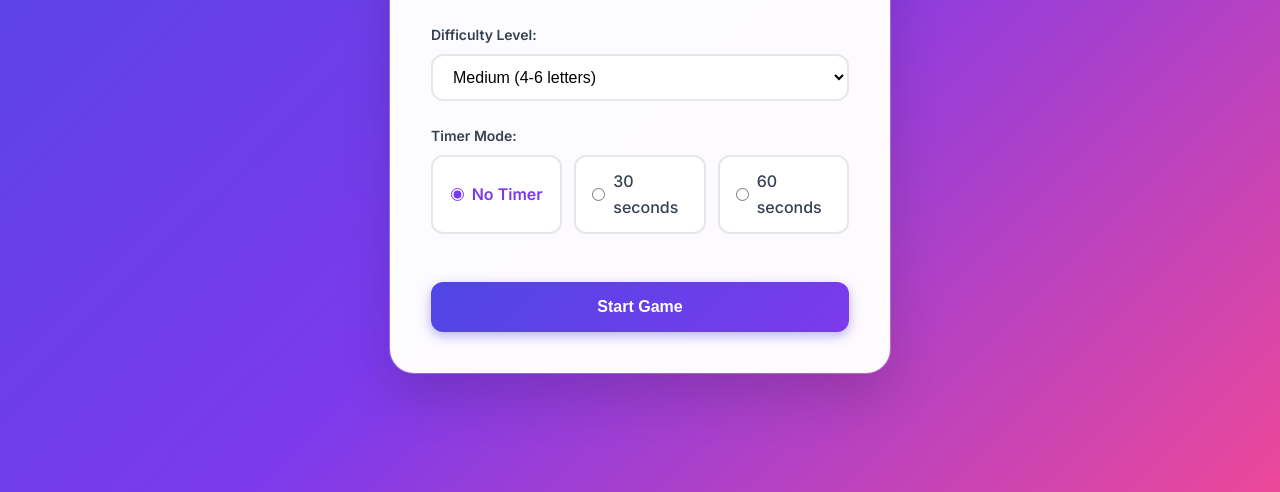
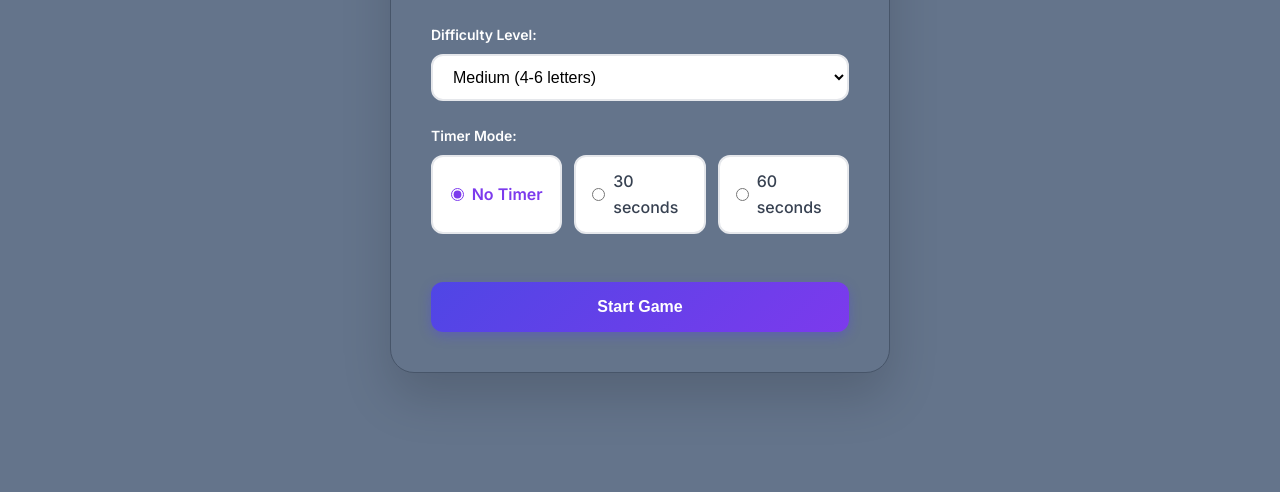
Before and after one commit to KingAvalon01/Wordscambler, a website: page index.html in a window 1280 px wide. Shown: the part 308-800 px from the top of the page. Drawn offline with Linux system fonts and the light colour scheme.

Commit message:
Change to solid slate gray design with white labels

```diff
--- a/style.css
+++ b/style.css
@@ -6,7 +6,7 @@
 
 body {
     font-family: 'Inter', -apple-system, BlinkMacSystemFont, 'Segoe UI', Roboto, sans-serif;
-    background: linear-gradient(135deg, #4f46e5 0%, #7c3aed 50%, #ec4899 100%);
+    background: #64748b;
     min-height: 100vh;
     display: flex;
     justify-content: center;
@@ -16,16 +16,15 @@ body {
 }
 
 .game-container {
-    background: rgba(255, 255, 255, 0.98);
-    backdrop-filter: blur(25px);
+    background: #64748b;
     border-radius: 24px;
     padding: 40px;
-    box-shadow: 0 25px 50px rgba(0, 0, 0, 0.15), 0 0 0 1px rgba(255, 255, 255, 0.3);
+    box-shadow: 0 25px 50px rgba(0, 0, 0, 0.15);
     max-width: 500px;
     width: 100%;
     text-align: center;
     position: relative;
-    border: 1px solid rgba(255, 255, 255, 0.4);
+    border: 1px solid #475569;
 }
 
 .header {
@@ -106,7 +105,7 @@ body {
     display: block;
     font-size: 14px;
     font-weight: 600;
-    color: #374151;
+    color: #ffffff;
     margin-bottom: 8px;
 }
 
```
Also changed, not shown: dist/style.css.
